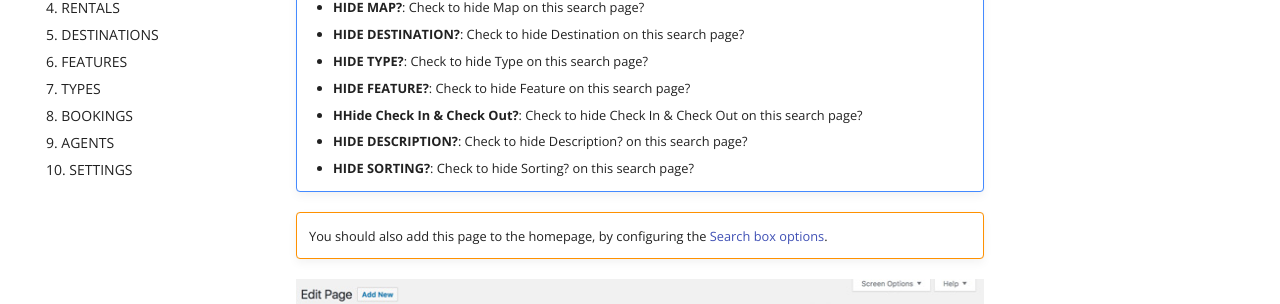
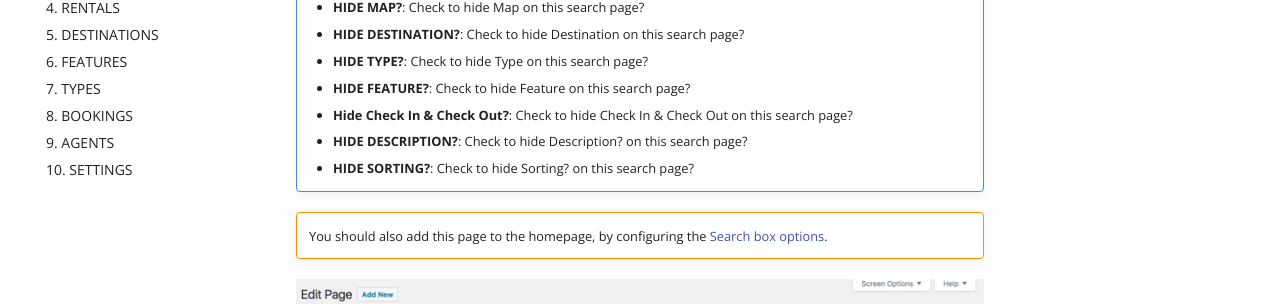
Before and after one commit to ahmadawais/VRDOC, an MkDocs documentation site: the page built from docs/rentals-search.md, in a window 1280 px wide and 900 px high. Shown: the part 453-757 px from the top of the window. Built offline with MkDocs 1.6.1 and Material for MkDocs 9.7.7, drawn with Linux system fonts in a browser that asks for light colours; comment, search, counter and statistics services are not loaded; old or Windows-style settings are respelled for this version of MkDocs.

Commit message:
CORRECT Spelling Mistake
Corrected one spelling mistake.

```diff
--- a/docs/rentals-search.md
+++ b/docs/rentals-search.md
@@ -14,7 +14,7 @@ Rentals search page is needed for the theme's search to work.
     - **HIDE DESTINATION?**: Check to hide Destination on this search page?
     - **HIDE TYPE?**: Check to hide Type on this search page?
     - **HIDE FEATURE?**: Check to hide Feature on this search page?
-    - **HHide Check In & Check Out?**: Check to hide Check In & Check Out on this search page?
+    - **Hide Check In & Check Out?**: Check to hide Check In & Check Out on this search page?
     - **HIDE DESCRIPTION?**: Check to hide Description? on this search page?
     - **HIDE SORTING?**: Check to hide Sorting? on this search page?
 
```
